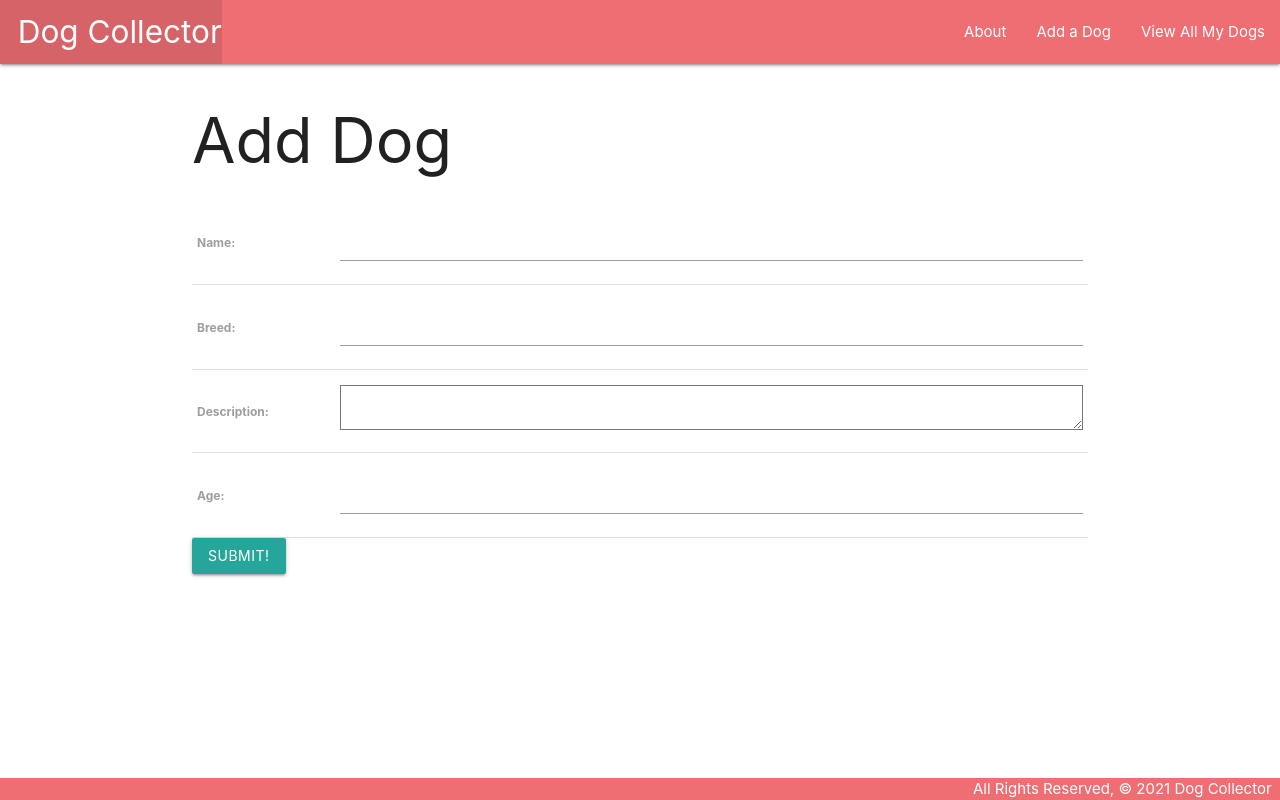
After one commit to xcbhx/dogcollector, a Django app: page /dogs/create/ in a window 1280 px wide. The commit adds this page. Run offline with Django 4.2, Linux system fonts and the light colour scheme.

Commit message:
createview

```diff
--- a/main_app/models.py
+++ b/main_app/models.py
@@ -1,4 +1,5 @@
 from django.db import models
+from django.urls import reverse
 
 # Create your models here.
 class Dog(models.Model):
@@ -14,3 +15,6 @@ class Dog(models.Model):
 # no makemigrations is necessary
 def __str__(self):
     return f'{self.name} ({self.id})'
+
+def get_absolute_url(self):
+    return reverse('detail', kwargs={'cat_id': self.id})
--- a/main_app/templates/base.html
+++ b/main_app/templates/base.html
@@ -15,11 +15,12 @@
     <nav>
       <div class="nav-wrapper">
         <ul>
-          <li><a href="/" class="left brand-logo">&nbsp;&nbsp;Dog Collector</a></li>
+          <li><a href="{% url 'home' %}" class="left brand-logo">&nbsp;&nbsp;Dog Collector</a></li>
         </ul>
         <ul class="right">
-          <li><a href="/about">About</a></li>
-          <li><a href="/dogs">View All My Dogs</a></li>
+          <li><a href="{% url 'about' %}">About</a></li>
+          <li><a href="{% url 'dogs_create' %}">Add a Dog</a></li>
+          <li><a href="{% url 'index' %}">View All My Dogs</a></li>
         </ul>
       </div>
     </nav>
--- /dev/null
+++ b/main_app/templates/main_app/dog_form.html
@@ -0,0 +1,17 @@
+{% extends 'base.html' %}
+
+{% block content %}
+
+<h1>Add Dog</h1>
+<!-- Leaving the action empty makes the form post to the same url used to display it -->
+<form action="" method="POST">
+<!-- Django requires the following for security purposes -->
+    {% csrf_token %}
+    <table>
+        <!-- Render the inputs inside of <tr>s & <td>s -->
+        {{ form.as_table }}
+    </table>
+<input type="submit" value="Submit!" class="btn">
+</form>
+
+{% endblock %}
--- a/main_app/urls.py
+++ b/main_app/urls.py
@@ -6,4 +6,5 @@ urlpatterns = [
     path('about/',views.about, name='about'),
     path('dogs/', views.dogs_index, name='index'),
     path('dogs/<int:dog_id>/', views.dogs_detail, name='detail'),
+    path('dogs/create/', views.DogCreate.as_view(), name='dogs_create'),
 ]
--- a/main_app/views.py
+++ b/main_app/views.py
@@ -1,4 +1,5 @@
 from django.shortcuts import render
+from django.views.generic.edit import CreateView
 from .models import Dog
 
 
@@ -21,3 +22,7 @@ def dogs_detail(request, dog_id):
     return render(request, 'dogs/detail.html', {
         'dog': dog
     })
+
+class DogCreate(CreateView):
+  model = Dog
+  fields = '__all__'
```
